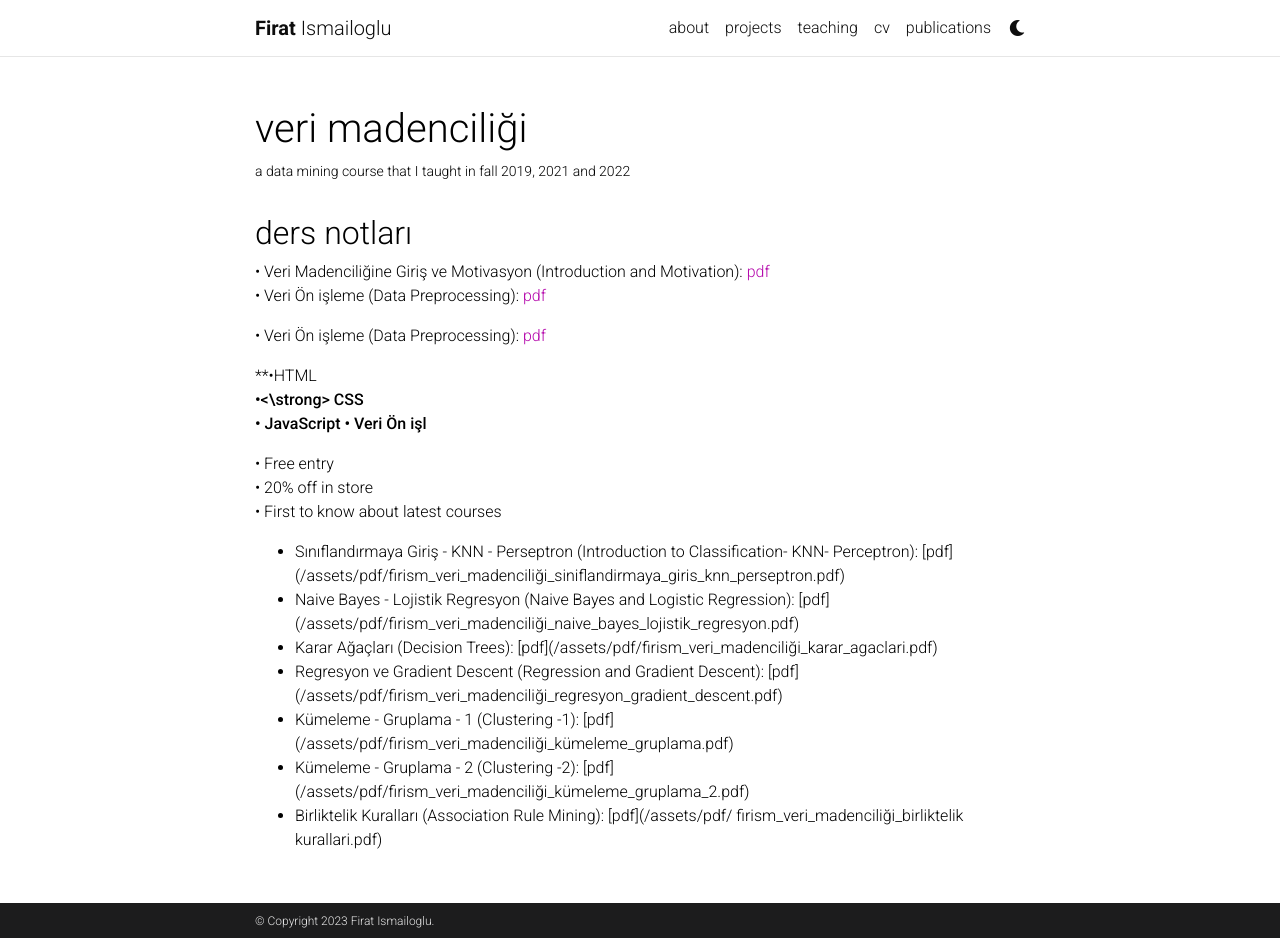
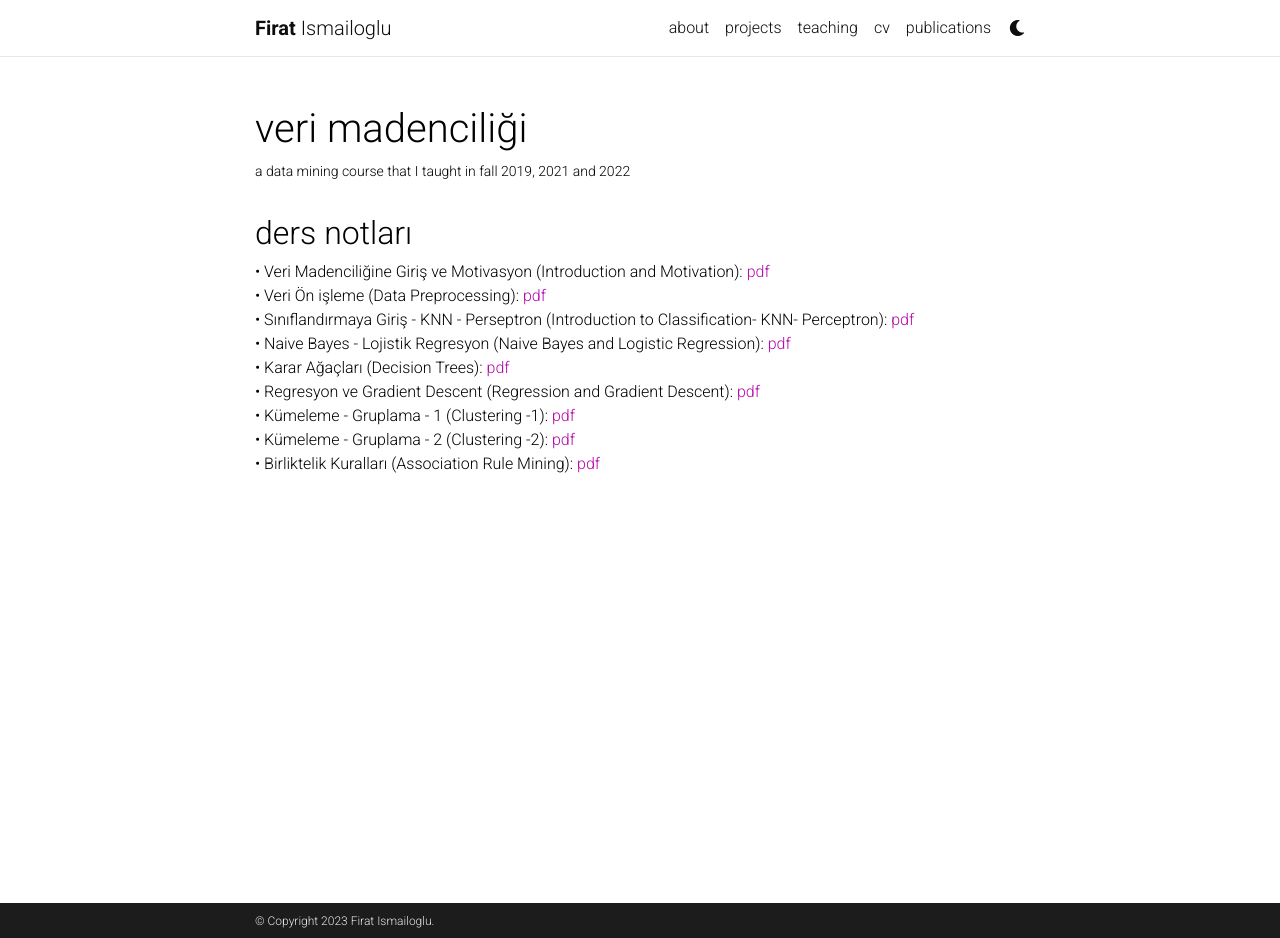
Before and after one commit to FiratIsmailoglu/firatismailoglu.github.io, a Jekyll site: the page built from _projects/1_project.md, in a window 1280 px wide and 938 px high. Built offline with Jekyll 4.4.1, drawn with Linux system fonts in a browser that asks for light colours; comment, search, counter and statistics services are not loaded; a style sheet for code colours, icons or effects is not loaded.

Commit message:
Update 1_project.md

```diff
--- a/_projects/1_project.md
+++ b/_projects/1_project.md
@@ -10,28 +10,12 @@
 
 <h2>ders notları</h2>
 
-  &#x2022; Veri Madenciliğine Giriş ve Motivasyon (Introduction and Motivation): [pdf](/assets/pdf/firism_veri_madenciliği_giris_motivasyon.pdf) <br />
-  &#x2022; Veri Ön işleme (Data Preprocessing):  [pdf](/assets/pdf/firism_veri_madenciliği_veri_önişleme.pdf)
-
-  &#x2022; Veri Ön işleme (Data Preprocessing):  [pdf](/assets/pdf/firism_veri_madenciliği_veri_önişleme.pdf)
-
-**&#8226;HTML  <br />
-<strong>&bull;<\strong> CSS <br />
-&#8226; JavaScript
-&#x2022; Veri Ön işl
-
-<span class="benefits">
-&bull; Free entry<br />
-&bull; 20% off in store<br />
-&bull; First to know about latest courses
-</span>
-
-   <ul>
-  <li>Sınıflandırmaya Giriş - KNN - Perseptron (Introduction to Classification- KNN- Perceptron): [pdf](/assets/pdf/firism_veri_madenciliği_siniflandirmaya_giris_knn_perseptron.pdf)</li>
- <li>Naive Bayes - Lojistik Regresyon (Naive Bayes and Logistic Regression): [pdf](/assets/pdf/firism_veri_madenciliği_naive_bayes_lojistik_regresyon.pdf)</li>
-  <li>Karar Ağaçları (Decision Trees): [pdf](/assets/pdf/firism_veri_madenciliği_karar_agaclari.pdf)</li>
- <li>Regresyon ve Gradient Descent (Regression and Gradient Descent): [pdf](/assets/pdf/firism_veri_madenciliği_regresyon_gradient_descent.pdf)</li>
-  <li>Kümeleme - Gruplama - 1 (Clustering -1): [pdf](/assets/pdf/firism_veri_madenciliği_kümeleme_gruplama.pdf)</li>
-  <li>Kümeleme - Gruplama - 2 (Clustering -2): [pdf](/assets/pdf/firism_veri_madenciliği_kümeleme_gruplama_2.pdf)</li>
- <li>Birliktelik Kuralları (Association Rule Mining): [pdf](/assets/pdf/ firism_veri_madenciliği_birliktelik kurallari.pdf)</li>
-</ul>
+  &#8226; Veri Madenciliğine Giriş ve Motivasyon (Introduction and Motivation): [pdf](/assets/pdf/firism_veri_madenciliği_giris_motivasyon.pdf) <br />
+ &#8226; Veri Ön işleme (Data Preprocessing):  [pdf](/assets/pdf/firism_veri_madenciliği_veri_önişleme.pdf) <br />
+   &#8226; Sınıflandırmaya Giriş - KNN - Perseptron (Introduction to Classification- KNN- Perceptron): [pdf](/assets/pdf/firism_veri_madenciliği_siniflandirmaya_giris_knn_perseptron.pdf)<br />
+ &#8226; Naive Bayes - Lojistik Regresyon (Naive Bayes and Logistic Regression): [pdf](/assets/pdf/firism_veri_madenciliği_naive_bayes_lojistik_regresyon.pdf)<br />
+  &#8226;  Karar Ağaçları (Decision Trees): [pdf](/assets/pdf/firism_veri_madenciliği_karar_agaclari.pdf)<br />
+ &#8226; Regresyon ve Gradient Descent (Regression and Gradient Descent): [pdf](/assets/pdf/firism_veri_madenciliği_regresyon_gradient_descent.pdf)<br />
+  &#8226; Kümeleme - Gruplama - 1 (Clustering -1): [pdf](/assets/pdf/firism_veri_madenciliği_kümeleme_gruplama.pdf)<br />
+   &#8226; Kümeleme - Gruplama - 2 (Clustering -2): [pdf](/assets/pdf/firism_veri_madenciliği_kümeleme_gruplama_2.pdf)<br />
+  &#8226; Birliktelik Kuralları (Association Rule Mining): [pdf](/assets/pdf/ firism_veri_madenciliği_birliktelik kurallari.pdf)<br />
```
